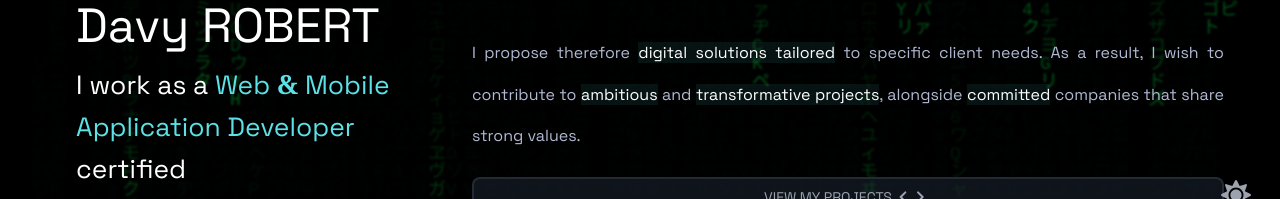
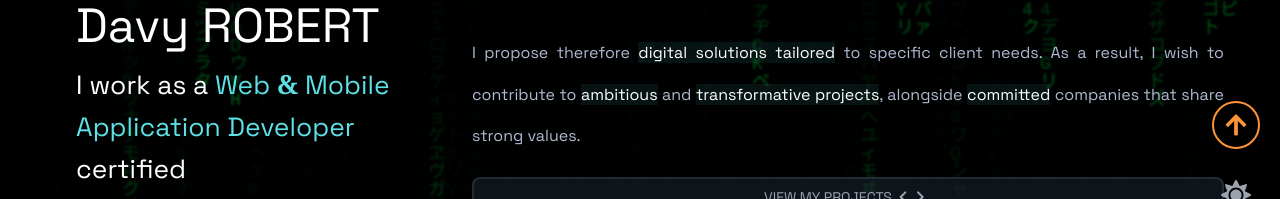
Before and after one commit to DavyR01/davyrobert-portfolio, a Next.js app: page /en in a window 1280 px wide. Shown: the part 561-760 px from the top of the page. Built offline with nearby package versions, Linux system fonts and the light colour scheme; no server answers.

Commit message:
Add ArrowButton component to go back to top of page

```diff
--- a/src/app/[locale]/layout.tsx
+++ b/src/app/[locale]/layout.tsx
@@ -10,6 +10,7 @@ import ThemeToggle from "../components/ui/ThemeToggle";
 import Footer from '../components/Footer';
 import type { Metadata } from 'next';
 import { generateSEOMetadata } from '@/utils/seo';
+import ArrowButton from '../components/ui/ArrowButton';
 
 // import "@/styles/index.css";
 
--- a/src/app/components/Presentation.tsx
+++ b/src/app/components/Presentation.tsx
@@ -11,6 +11,7 @@ import { MdEmail } from 'react-icons/md'
 import Button from './ui/Button'
 import MatrixCanvas from './ui/MatrixCanvas'
 import ProjectsButton from './ui/ProjectsButton'
+import ArrowButton from './ui/ArrowButton'
 
 const Presentation = () => {
    const sectionRef = useRef<HTMLElement>(null);
@@ -315,6 +316,8 @@ const Presentation = () => {
                </div>
 
             </div>
+            <ArrowButton />
+
          </section>
       </div>
    )
--- a/src/app/components/ui/ArrowButton.tsx
+++ b/src/app/components/ui/ArrowButton.tsx
@@ -1,57 +1,54 @@
 'use client';
 
 import { useEffect, useState } from 'react';
-import { FaArrowDown } from 'react-icons/fa';
+import { FaArrowUp } from 'react-icons/fa';
 
 const ArrowButton = () => {
   const [mounted, setMounted] = useState(false);
-  const [hasReachedProjects, setHasReachedProjects] = useState(false);
+  const [showButton, setShowButton] = useState(false);
 
   useEffect(() => {
     setMounted(true);
 
-    // Function to check whether the projects section has been reached
-    const checkProjectsReached = () => {
-      const projectsSection = document.getElementById('projets');
+    // Function to check if user has reached the contact section
+    const checkContactReached = () => {
+      const contactSection = document.getElementById('contact');
 
-      if (projectsSection) {
-        const rect = projectsSection.getBoundingClientRect();
-        // If the top of the projects section is visible or exceeded
+      if (contactSection) {
+        const rect = contactSection.getBoundingClientRect();
+        // Show button when contact section is visible or passed
         const hasReached = rect.top <= window.innerHeight;
-        setHasReachedProjects(hasReached);
+        setShowButton(hasReached);
       }
     };
 
-    checkProjectsReached();
+    checkContactReached();
 
-    window.addEventListener('scroll', checkProjectsReached);
+    window.addEventListener('scroll', checkContactReached);
 
     return () => {
-      window.removeEventListener('scroll', checkProjectsReached);
+      window.removeEventListener('scroll', checkContactReached);
     };
   }, []);
 
-  const handleArrowClick = () => {
-    const projectsSection = document.getElementById('projets');
-    if (projectsSection) {
-      projectsSection.scrollIntoView({ behavior: 'smooth' });
-    }
+  const scrollToTop = () => {
+    window.scrollTo({ top: 0, behavior: 'smooth' });
   };
 
-  // Don't display the arrow before complete hydration
+  // Don't display the button before complete hydration
   if (!mounted) {
     return null;
   }
 
   return (
     <>
-      {!hasReachedProjects && (
+      {showButton && (
         <button
-          onClick={handleArrowClick}
-          className="fixed bottom-7 right-[5.5rem] z-50 animate-pulse hover:scale-110 transition-transform"
-          aria-label="Aller aux projets"
+          onClick={scrollToTop}
+          className="fixed bottom-[90px] right-5 z-50 w-12 h-12 dark:bg-black/50 bg-white/50 hover:bg-[--tertiary-color] dark:hover:bg-[--tertiary-color] rounded-full flex items-center justify-center shadow-lg transition-all duration-300 group border-2 border-[--tertiary-color] transform-gpu"
+          aria-label="Remonter en haut de la page"
         >
-          <FaArrowDown className="text-orange-500 text-2xl" />
+          <FaArrowUp className="text-[--tertiary-color] text-2xl group-hover:text-white hover:scale-110" />
         </button>
       )}
     </>
```
